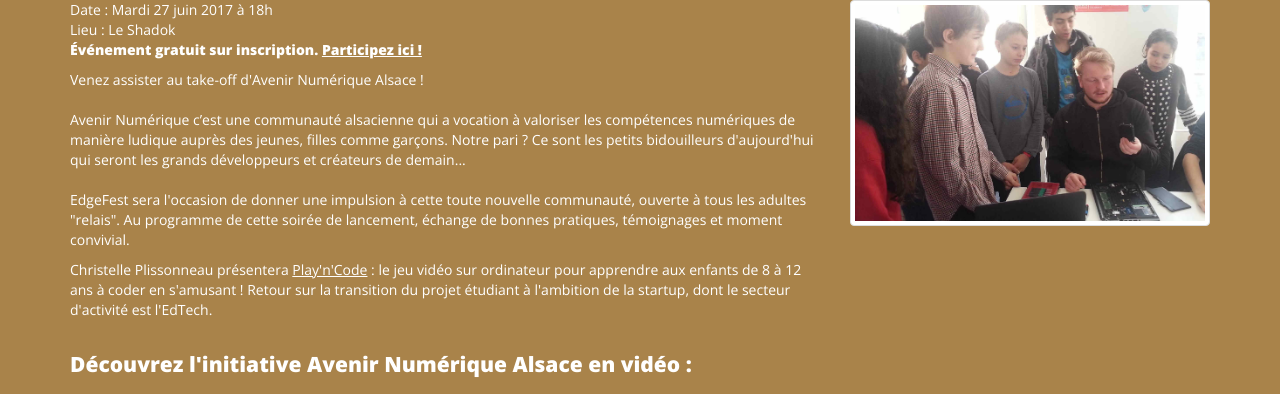
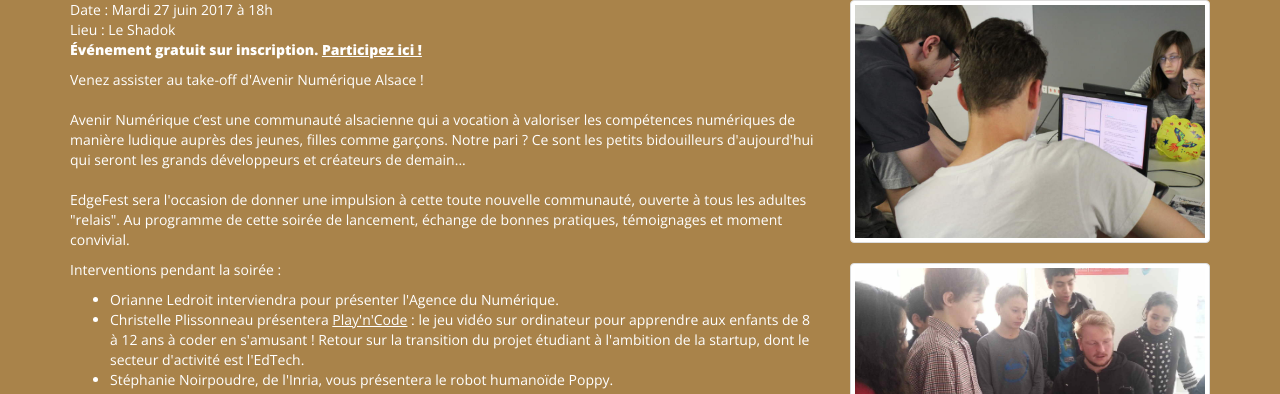
Before and after one commit to AlsaceDigitale/www.edgefest.fr-2019-temporary, a Jekyll site: the page built from avenirnumerique.html, in a window 1280 px wide and 900 px high, scrolled down 541 px, cut to the strip 0-394 px from the top of the window. Built offline with Jekyll 4.4.1, drawn with Linux system fonts in a browser that asks for light colours; nearby versions of some CDN libraries; some web fonts are replaced.

Commit message:
update avenir numérique

```diff
--- a/_includes/avenirnumerique.html
+++ b/_includes/avenirnumerique.html
@@ -16,11 +16,17 @@
           Avenir Numérique c’est une communauté alsacienne qui a vocation à valoriser les compétences numériques de manière ludique auprès des jeunes, filles comme garçons. Notre pari ? Ce sont les petits bidouilleurs d'aujourd'hui qui seront les grands développeurs et créateurs de demain...<br><br>
           EdgeFest sera l'occasion de donner une impulsion à cette toute nouvelle communauté, ouverte à tous les adultes "relais". Au programme de cette soirée de lancement, échange de bonnes pratiques, témoignages et moment convivial.
         </p>
-        <p class="concept">
-          Christelle Plissonneau présentera <a href="https://earlybirds-studio.fr/" target="_blank">Play'n'Code</a> : le jeu vidéo sur ordinateur pour apprendre aux enfants de 8 à 12 ans à coder en s'amusant ! Retour sur la transition du projet étudiant à l'ambition de la startup, dont le secteur d'activité est l'EdTech.
+        <p>
+          Interventions pendant la soirée :
+          <ul>
+            <li>Orianne Ledroit interviendra pour présenter l'Agence du Numérique.</li>
+            <li>Christelle Plissonneau présentera <a href="https://earlybirds-studio.fr/" target="_blank">Play'n'Code</a> : le jeu vidéo sur ordinateur pour apprendre aux enfants de 8 à 12 ans à coder en s'amusant ! Retour sur la transition du projet étudiant à l'ambition de la startup, dont le secteur d'activité est l'EdTech.</li>
+            <li>Stéphanie Noirpoudre, de l'Inria, vous présentera le robot humanoïde Poppy.</li>
+          </ul>
         </p>
       </div>
       <div class="col-md-4">
+        <img class="thumbnail" style="max-width: 100%" src="img/summercamp.jpg" alt="summercamp">
         <img src="img/avenirnumerique.jpg" alt="demo debat" class="thumbnail" style="max-width: 100%;" />
       </div>
     </div>
```
